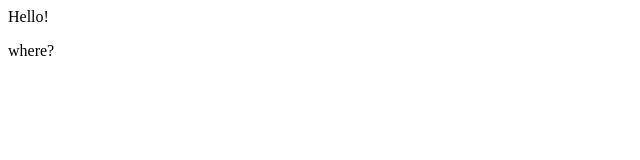
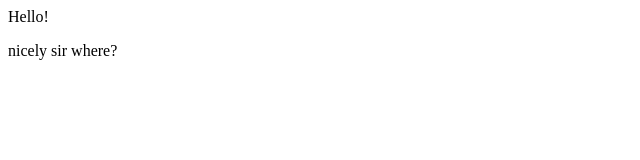
Before and after one commit to AngKuKuehs/demo-repo, a plain HTML site: page index.html in a window 1280 px wide. Shown: the full height of the page, 0-640 px from the left. Drawn offline with Linux system fonts and the light colour scheme.

Commit message:
added text to index

```diff
--- a/index.html
+++ b/index.html
@@ -3,5 +3,7 @@
 </div>
 
 <p>
-     where?
+   nicely sir
+   where?
+
 </p>
```
Also changed, not shown: 1 other file.
